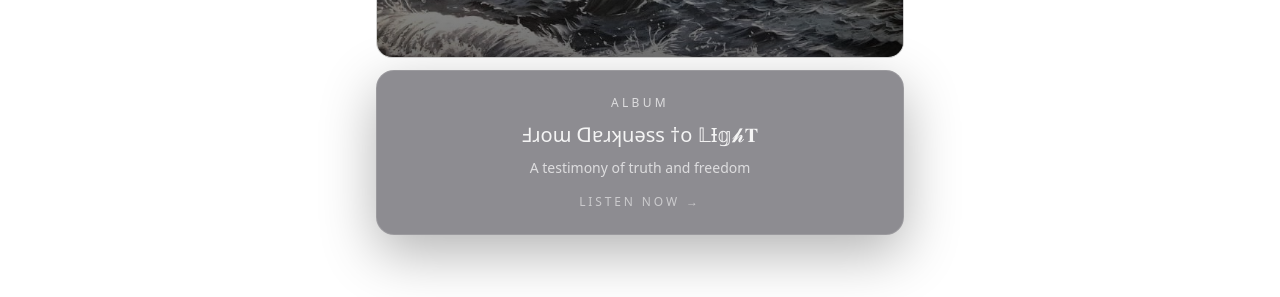
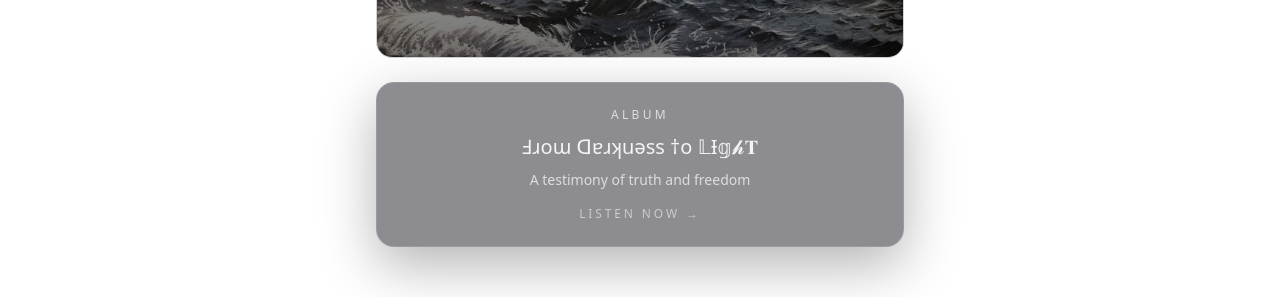
Before and after one commit to darrensmith849/allthegloryclaude, a Next.js app: page / in a window 1280 px wide. Shown: the part 2262-2559 px from the top of the page. Built offline with nearby package versions, Linux system fonts and the light colour scheme.

Commit message:
fix: center glass panel spacing between album image and footer
Co-Authored-By: Claude Opus 4.6 <noreply@anthropic.com>

```diff
--- a/src/components/sections/album-promo.tsx
+++ b/src/components/sections/album-promo.tsx
@@ -23,7 +23,7 @@ export default function AlbumPromo() {
           </div>
 
           {/* Glass panel with text */}
-          <div className="mt-3 panel-scrim p-5 md:p-6 text-center group-hover:border-white/20 transition-colors duration-300">
+          <div className="mt-6 panel-scrim p-5 md:p-6 text-center group-hover:border-white/20 transition-colors duration-300">
             <div className="text-xs uppercase tracking-[0.28em] text-white/70">
               Album
             </div>
```
